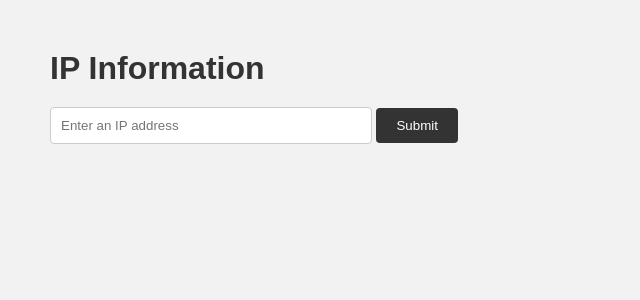
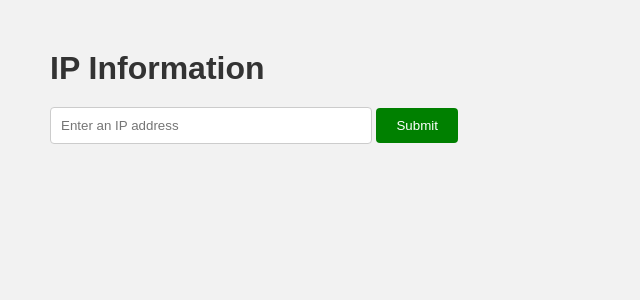
Before and after one commit to berruqazimi/geoip, a Django app: page /search/ in a window 1280 px wide. Shown: the top 300 px of the page, without its empty margins (0-640 px from the left). Run offline with Django 4.2, Linux system fonts and the light colour scheme.

Commit message:
some css changes

```diff
--- a/myprojectgeoip/geoip/static/styles.css
+++ b/myprojectgeoip/geoip/static/styles.css
@@ -18,7 +18,7 @@
     }
     input[type="submit"] {
         padding: 10px 20px;
-        background-color: #333;
+        background-color: green;
         color: #fff;
         border: none;
         border-radius: 4px;
@@ -33,7 +33,7 @@
     th, td {
         padding: 12px;
         text-align: left;
-        border-bottom: 1px solid #ddd;
+        border-bottom: 4px solid #ddd;
     }
     th {
         background-color: #f2f2f2;
```
